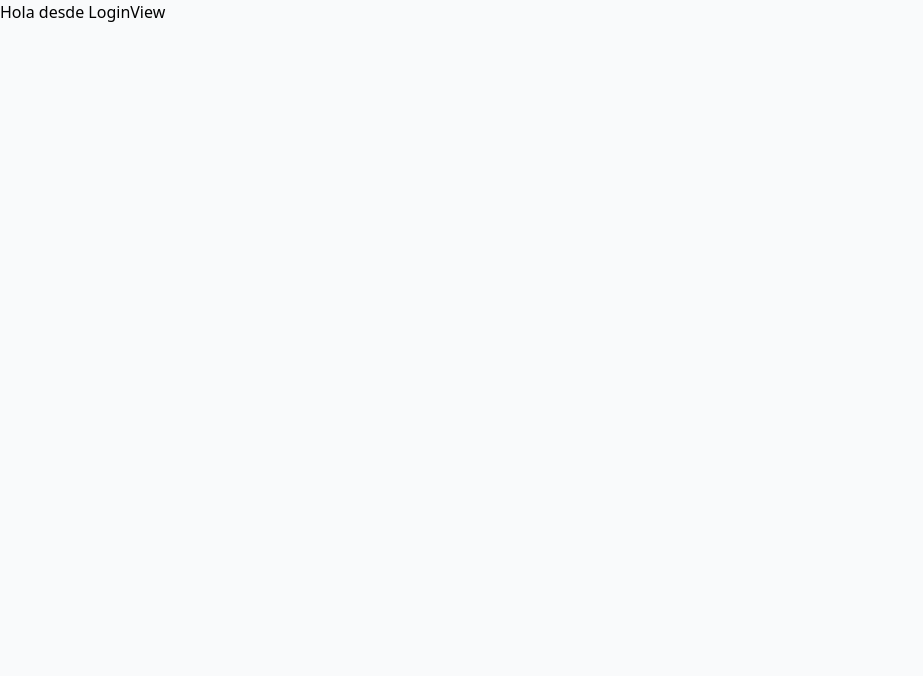
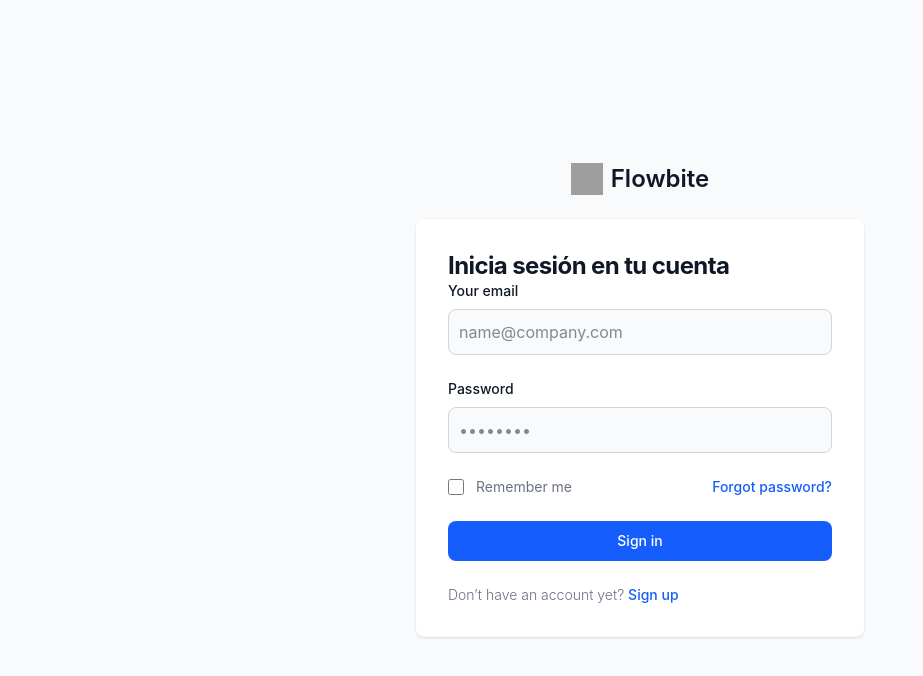
Before and after one commit to Klvst3r/klvst3r-vue, a Vue app: page /auth/login in a window 1280 px wide. Shown: the top 676 px of the page, without its empty margins (0-923 px from the left). Built offline with nearby package versions, Linux system fonts and the light colour scheme; grey boxes are pictures that could not be loaded.

Commit message:
5. Plantilla de autenticacion

```diff
--- a/src/layouts/auth/AuthLayout.vue
+++ b/src/layouts/auth/AuthLayout.vue
@@ -0,0 +1,34 @@
+<script setup>
+import { RouterView } from 'vue-router'
+</script>
+<!-- La referencia del template es:
+https://flowbite.com/blocks/marketing/login/ -->
+<template>
+  <!-- <section class="bg-gray-50 dark:bg-gray-900"> -->
+  <section class="bg-gray-50 dark:bg-gray-900">
+    <div
+      class="flex flex-col items-center justify-center px-6 py-8 mx-auto md:h-screen lg:py-0"
+    >
+      <a
+        href="#"
+        class="flex items-center mb-6 text-2xl font-semibold text-gray-900 dark:text-white"
+      >
+        <img
+          class="w-8 h-8 mr-2"
+          src="https://flowbite.s3.amazonaws.com/blocks/marketing-ui/logo.svg"
+          alt="logo"
+        />
+        Flowbite
+      </a>
+      <div
+        class="w-full bg-white rounded-lg shadow dark:border md:mt-0 sm:max-w-md xl:p-0 dark:bg-gray-800 dark:border-gray-700"
+      >
+        <div class="p-6 space-y-4 md:space-y-6 sm:p-8">
+          <!-- El H1 y el formulario de login lo mandamos al componente de auth en el
+          modulo -->
+          <RouterView />
+        </div>
+      </div>
+    </div>
+  </section>
+</template>
--- a/src/modules/auth/views/LoginView.vue
+++ b/src/modules/auth/views/LoginView.vue
@@ -1,5 +1,78 @@
 <template>
   <div>
-    Hola desde LoginView
+    <h1
+      class="text-xl font-bold leading-tight tracking-tight text-gray-900 md:text-2xl dark:text-white"
+    >
+      Inicia sesión en tu cuenta
+    </h1>
+    <form class="space-y-4 md:space-y-6" action="#">
+      <div>
+        <label
+          for="email"
+          class="block mb-2 text-sm font-medium text-gray-900 dark:text-white"
+          >Your email</label
+        >
+        <input
+          type="email"
+          name="email"
+          id="email"
+          class="bg-gray-50 border border-gray-300 text-gray-900 rounded-lg focus:ring-blue-600 focus:border-blue-600 block w-full p-2.5 dark:bg-gray-700 dark:border-gray-600 dark:placeholder-gray-400 dark:text-white dark:focus:ring-blue-500 dark:focus:border-blue-500"
+          placeholder="name@company.com"
+          required=""
+        />
+      </div>
+      <div>
+        <label
+          for="password"
+          class="block mb-2 text-sm font-medium text-gray-900 dark:text-white"
+          >Password</label
+        >
+        <input
+          type="password"
+          name="password"
+          id="password"
+          placeholder="••••••••"
+          class="bg-gray-50 border border-gray-300 text-gray-900 rounded-lg focus:ring-blue-600 focus:border-blue-600 block w-full p-2.5 dark:bg-gray-700 dark:border-gray-600 dark:placeholder-gray-400 dark:text-white dark:focus:ring-blue-500 dark:focus:border-blue-500"
+          required=""
+        />
+      </div>
+      <div class="flex items-center justify-between">
+        <div class="flex items-start">
+          <div class="flex items-center h-5">
+            <input
+              id="remember"
+              aria-describedby="remember"
+              type="checkbox"
+              class="w-4 h-4 border border-gray-300 rounded bg-gray-50 focus:ring-3 focus:ring-blue-300 dark:bg-gray-700 dark:border-gray-600 dark:focus:ring-blue-600 dark:ring-offset-gray-800"
+              required=""
+            />
+          </div>
+          <div class="ml-3 text-sm">
+            <label for="remember" class="text-gray-500 dark:text-gray-300"
+              >Remember me</label
+            >
+          </div>
+        </div>
+        <a
+          href="#"
+          class="text-sm font-medium text-blue-600 hover:underline dark:text-blue-500"
+          >Forgot password?</a
+        >
+      </div>
+      <button
+        type="submit"
+        class="w-full text-white bg-blue-600 hover:bg-blue-700 focus:ring-4 focus:outline-none focus:ring-blue-300 font-medium rounded-lg text-sm px-5 py-2.5 text-center dark:bg-blue-600 dark:hover:bg-blue-700 dark:focus:ring-blue-800"
+      >
+        Sign in
+      </button>
+      <p class="text-sm font-light text-gray-500 dark:text-gray-400">
+        Don’t have an account yet?
+        <a
+          href="#"
+          class="font-medium text-blue-600 hover:underline dark:text-blue-500"
+          >Sign up</a
+        >
+      </p>
+    </form>
   </div>
 </template>
--- a/src/modules/auth/views/RegisterView.vue
+++ b/src/modules/auth/views/RegisterView.vue
@@ -1,5 +1,9 @@
 <template>
   <div>
-    Hola desde RegisterView
+    <h1
+      class="text-xl font-bold leading-tight tracking-tight text-gray-900 md:text-2xl dark:text-white"
+    >
+      Registra un nuevo usuario
+    </h1>
   </div>
 </template>
--- a/src/router/index.js
+++ b/src/router/index.js
@@ -14,6 +14,7 @@
     },
     {
       path: '/auth',
+      component: () => import('@/layouts/auth/AuthLayout.vue'),
       children: authRoutes,
     },
     {
--- a/tailwind.config.js
+++ b/tailwind.config.js
@@ -27,4 +27,60 @@
     },
   },
   plugins: [],
+  darkMode: 'class',
+  theme: {
+    extend: {
+      colors: {
+        primary: {
+          50: '#eff6ff',
+          100: '#dbeafe',
+          200: '#bfdbfe',
+          300: '#93c5fd',
+          400: '#60a5fa',
+          500: '#3b82f6',
+          600: '#2563eb',
+          700: '#1d4ed8',
+          800: '#1e40af',
+          900: '#1e3a8a',
+          950: '#172554',
+        },
+      },
+    },
+    fontFamily: {
+      body: [
+        'Inter',
+        'ui-sans-serif',
+        'system-ui',
+        '-apple-system',
+        'system-ui',
+        'Segoe UI',
+        'Roboto',
+        'Helvetica Neue',
+        'Arial',
+        'Noto Sans',
+        'sans-serif',
+        'Apple Color Emoji',
+        'Segoe UI Emoji',
+        'Segoe UI Symbol',
+        'Noto Color Emoji',
+      ],
+      sans: [
+        'Inter',
+        'ui-sans-serif',
+        'system-ui',
+        '-apple-system',
+        'system-ui',
+        'Segoe UI',
+        'Roboto',
+        'Helvetica Neue',
+        'Arial',
+        'Noto Sans',
+        'sans-serif',
+        'Apple Color Emoji',
+        'Segoe UI Emoji',
+        'Segoe UI Symbol',
+        'Noto Color Emoji',
+      ],
+    },
+  },
 }
```
Also changed, not shown: 1 other file (tests, documents, lock files or other folders).
